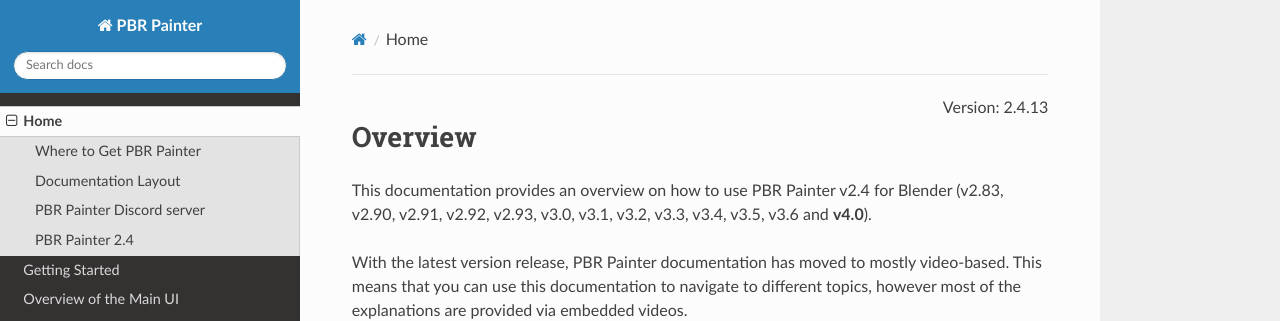
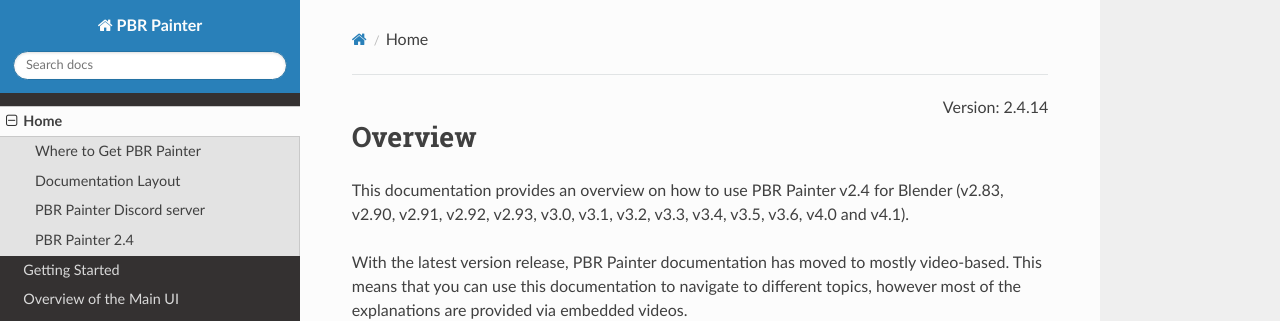
Before and after one commit to pbrpainter/pbr-painter-doc, an MkDocs documentation site: the page built from docs/index.md, in a window 1280 px wide and 900 px high. Shown: the top 321 px of the window. Built offline with MkDocs 1.6.1, drawn with Linux system fonts in a browser that asks for light colours; nearby versions of some CDN libraries.

Commit message:
Update to v2.4.14

```diff
--- a/docs/index.md
+++ b/docs/index.md
@@ -1,8 +1,8 @@
-<div style="text-align: right"> Version: 2.4.13 </div>
+<div style="text-align: right"> Version: 2.4.14 </div>
 
 # Overview
 
-This documentation provides an overview on how to use PBR Painter v2.4 for Blender (v2.83, v2.90, v2.91, v2.92, v2.93, v3.0, v3.1, v3.2, v3.3, v3.4, v3.5, v3.6 and **v4.0**).
+This documentation provides an overview on how to use PBR Painter v2.4 for Blender (v2.83, v2.90, v2.91, v2.92, v2.93, v3.0, v3.1, v3.2, v3.3, v3.4, v3.5, v3.6, v4.0 and v4.1).
 
 With the latest version release, PBR Painter documentation has moved to mostly video-based. This means that you can use this documentation to navigate
 to different topics, however most of the explanations are provided via embedded videos.
```
Also changed, not shown: docs/change_log.md (+3 -0 lines).
